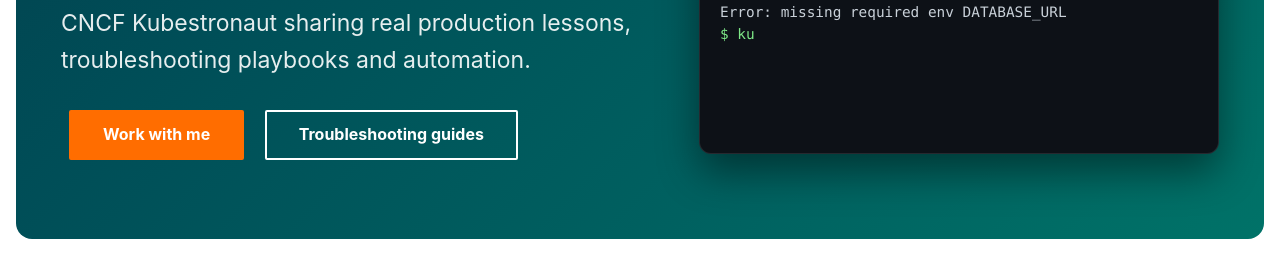
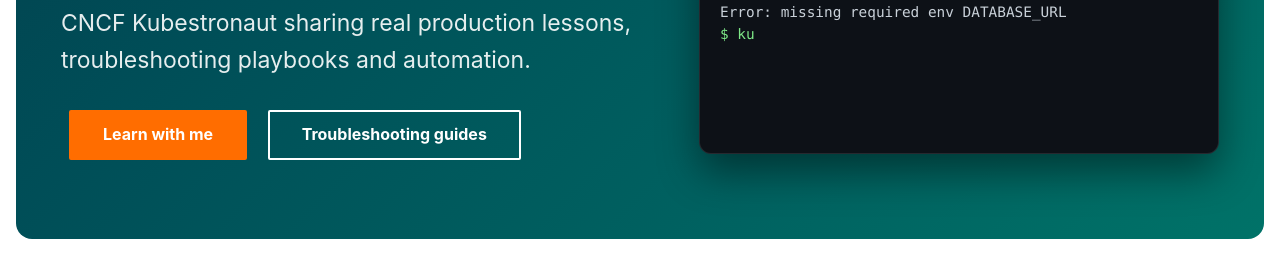
Before and after one commit to sinhatarak/sreops, an MkDocs documentation site: the page built from docs/index.md, in a window 1280 px wide and 1400 px high, scrolled down 247 px. Shown: the part 136-414 px from the top of the window. Built offline with MkDocs 1.6.1 and Material for MkDocs 9.7.7, drawn with Linux system fonts in a browser that asks for light colours; comment, search, counter and statistics services are not loaded; some of the changed text lies outside the part shown.

Commit message:
Change homepage CTA to Learn with me

```diff
--- a/docs/index.md
+++ b/docs/index.md
@@ -15,7 +15,7 @@ hide:
 CNCF Kubestronaut sharing real production lessons, troubleshooting playbooks and automation.
 { .hero-sub }
 
-[Work with me](services.md){ .md-button .md-button--primary }
+[Learn with me](services.md){ .md-button .md-button--primary }
 [Troubleshooting guides](troubleshooting/overview.md){ .md-button }
 
 </div>
@@ -131,7 +131,7 @@ All five Kubernetes certifications: CKA · CKAD · CKS · KCNA · KCSA
 
 Kubernetes audits, SLO and alerting setup, and disaster recovery planning.
 
-[Work with me](services.md){ .md-button .md-button--primary }
+[Learn with me](services.md){ .md-button .md-button--primary }
 [Read the blog](blog/index.md){ .md-button }
 
 </div>
```
